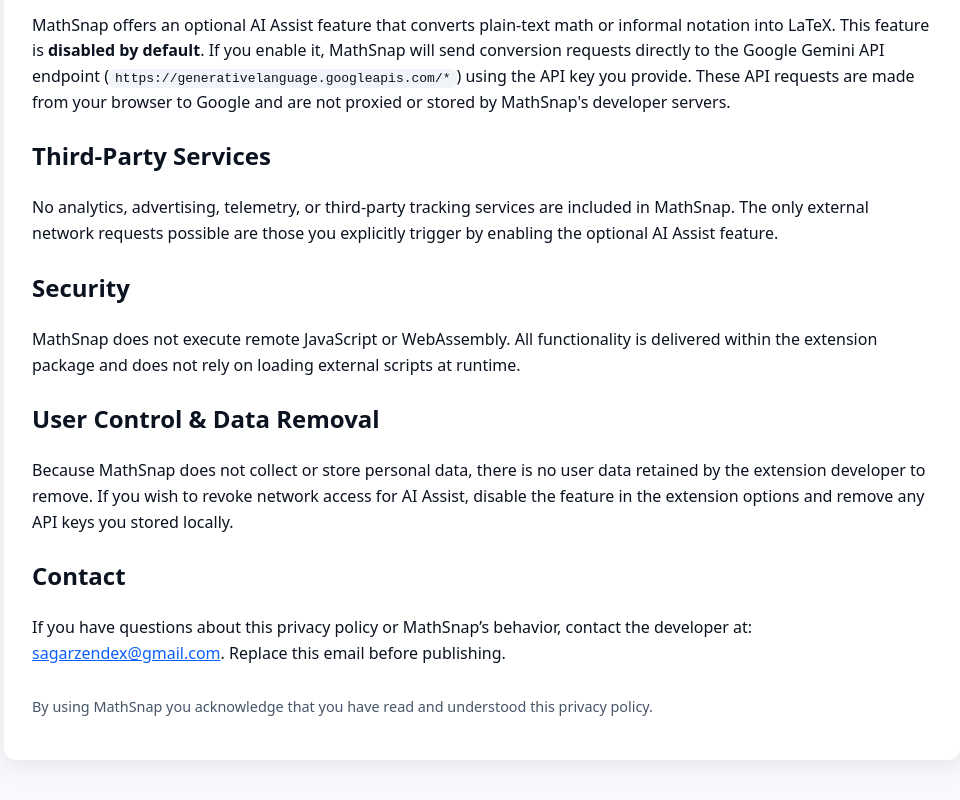
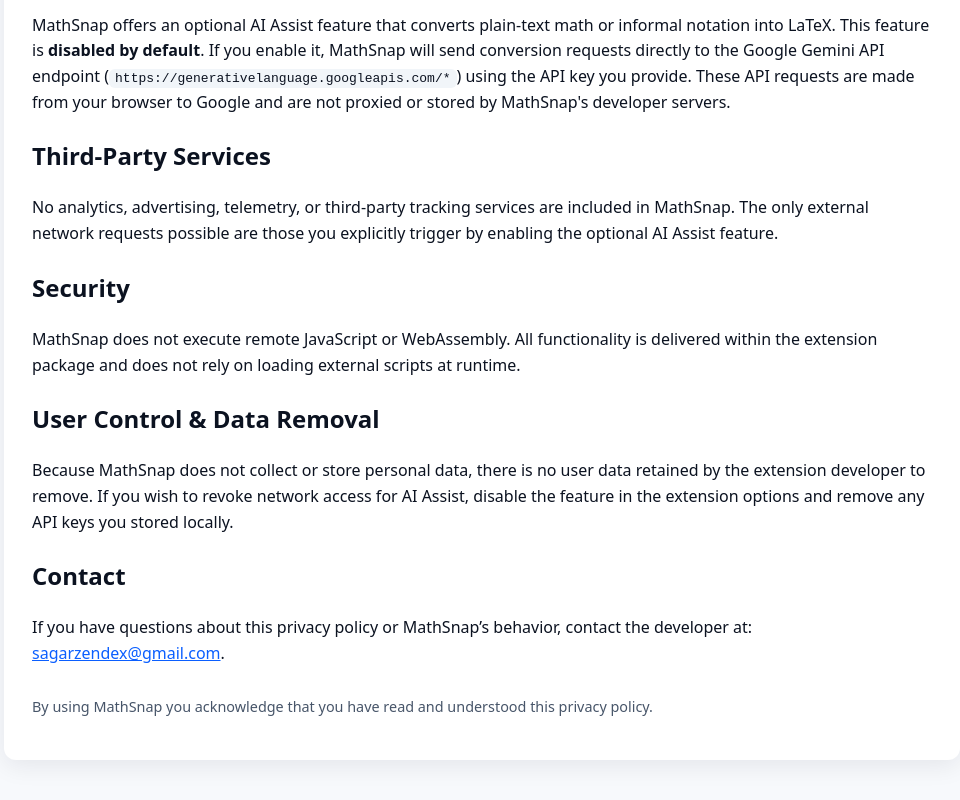
Before and after one commit to spartan289/mathsnap.github.io, a plain HTML site: page index.html in a window 1280 px wide. Shown: the part 584-1384 px from the top of the page, without its empty margins (158-1118 px from the left). Drawn offline with Linux system fonts and the light colour scheme.

Commit message:
Update index.html

```diff
--- a/index.html
+++ b/index.html
@@ -42,7 +42,7 @@
     <p>Because MathSnap does not collect or store personal data, there is no user data retained by the extension developer to remove. If you wish to revoke network access for AI Assist, disable the feature in the extension options and remove any API keys you stored locally.</p>
 
     <h2>Contact</h2>
-    <p>If you have questions about this privacy policy or MathSnap’s behavior, contact the developer at: <a href="mailto:sagarzendex@gmail.com">sagarzendex@gmail.com</a>. Replace this email before publishing.</p>
+    <p>If you have questions about this privacy policy or MathSnap’s behavior, contact the developer at: <a href="mailto:sagarzendex@gmail.com">sagarzendex@gmail.com</a>.</p>
 
     <footer>
       <p>By using MathSnap you acknowledge that you have read and understood this privacy policy.</p>
```
